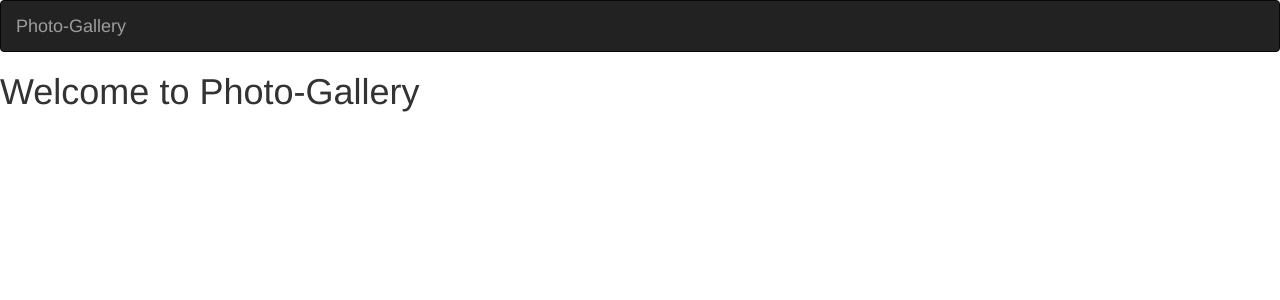
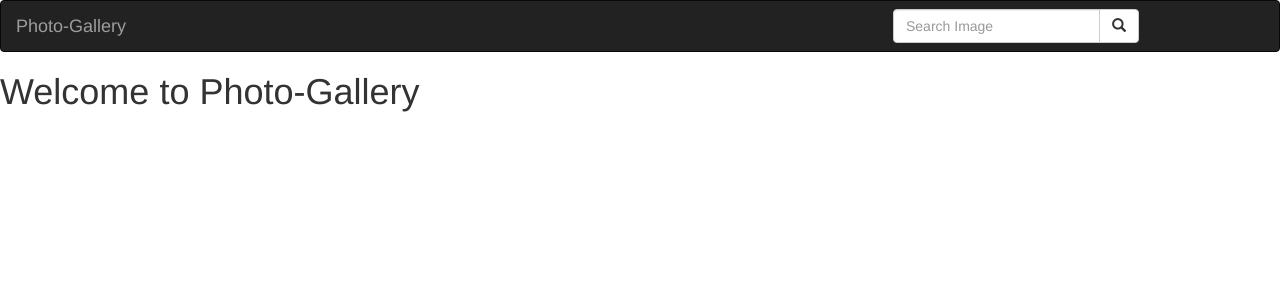
Before and after one commit to Derrick-Nyongesa/Photo-Gallery, a Django app: page / in a window 1280 px wide. Shown: the top 300 px of the page. Run offline with Django 3.2, Linux system fonts and the light colour scheme; data that the repository does not hold is empty; some libraries are stand-ins or nearby versions.

Commit message:
implemented method to search images by category

```diff
--- a/photo/templates/navbar.html
+++ b/photo/templates/navbar.html
@@ -11,6 +11,19 @@
     <div class="navbar-header">
       <a class="navbar-brand" href="{% url 'homePage' %}">Photo-Gallery</a>
     </div>
+    <div class="col-sm-4 col-md-4 navbar-right">
+
+      <form class="navbar-form" role="search" action="{% url 'searchPage' %}">
+
+        <div class="input-group">
+          <input type="text" class="form-control" placeholder="Search Image" name="imagesearch">
+          <div class="input-group-btn">
+            <button class="btn btn-default" type="submit"><i class="glyphicon glyphicon-search"></i></button>
+          </div>
+        </div>
+
+      </form>
+    </div>
   </div>
 </nav>
 </body>
--- a/photo/urls.py
+++ b/photo/urls.py
@@ -6,6 +6,7 @@ from django.conf import settings
 
 urlpatterns = [
     path('', views.index, name='homePage'),
+    path('search/', views.search, name='searchPage')
 ]
 if settings.DEBUG:
     urlpatterns+= static(settings.MEDIA_URL, document_root = settings.MEDIA_ROOT)
--- a/photo/views.py
+++ b/photo/views.py
@@ -8,3 +8,16 @@ def index(request):
     print(locations)
 
     return render(request, 'index.html',{'images': images[::-1], 'locations': locations})
+
+
+def search(request):
+    if 'imagesearch' in request.GET and request.GET["imagesearch"]:
+        category = request.GET.get("imagesearch")
+        searched_images = Image.search_by_category(category)
+        message = f"{category}"
+        print(searched_images)
+        return render(request, 'search.html', {"message": message, "images": searched_images})
+    else:
+        message = "You haven't searched for any image category"
+
+        return render(request, 'search.html', {"message": message})
```
Also changed, not shown: photo/templates/search.html (added, +20 -0 lines).
